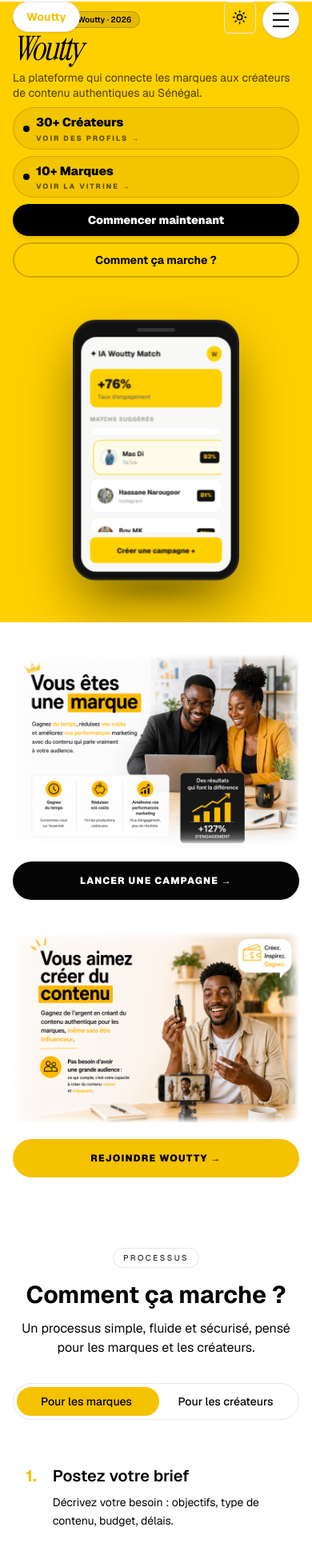
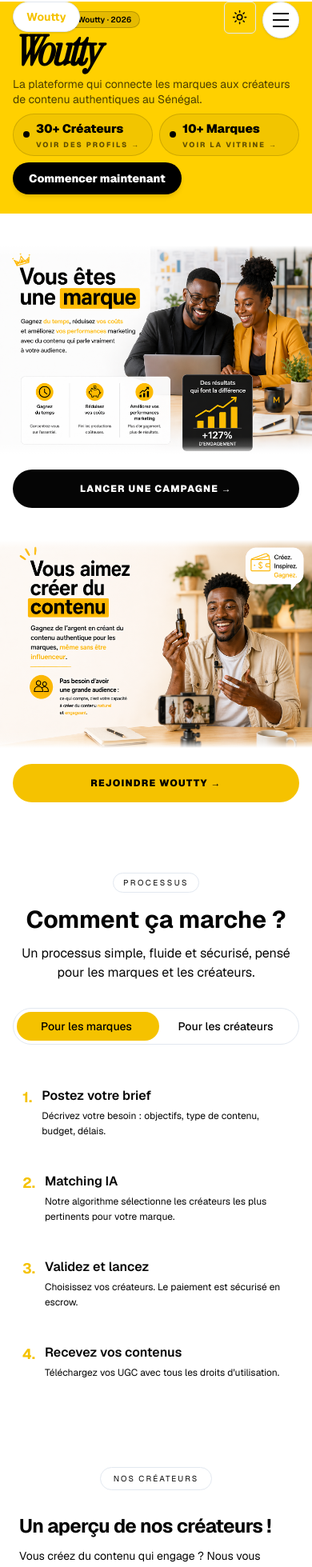
Before and after one commit to boostertalent/woutty-front, a Next.js app: page / in a window 390 px wide. Shown: the part 14-1973 px from the top of the page at 80% size. Built offline with nearby package versions, Linux system fonts and the light colour scheme.

Commit message:
modification de Falissou v3

```diff
--- a/src/app/auth/register-partner/page.tsx
+++ b/src/app/auth/register-partner/page.tsx
@@ -6,11 +6,11 @@
 
 export default function RegisterPartnerPage() {
   return (
-    <div className="min-h-screen bg-white flex flex-col items-center justify-center p-6">
+    <div className="min-h-screen bg-white flex flex-col items-center justify-center max-md:pt-16 p-6">
 
       <Link
         href="/auth"
-        className="fixed top-8 left-8 z-20 flex items-center gap-2 bg-black text-white px-4 py-2 rounded-full font-bold hover:bg-gray-800 transition-colors shadow-md"
+        className="fixed top-3 left-3 z-50 flex items-center gap-2 bg-black/90 text-white px-4 py-2 rounded-full font-bold hover:bg-black transition-colors shadow-md"
       >
         <ChevronLeft size={20} /> Retour
       </Link>
--- a/src/components/BrandBenefits.tsx
+++ b/src/components/BrandBenefits.tsx
@@ -83,7 +83,7 @@
           whileInView={{ opacity: 1, y: 0 }}
           viewport={{ once: true }}
           transition={{ duration: 0.8 }}
-          className="text-4xl md:text-5xl font-bold mb-6 leading-[1.1] tracking-tight"
+          className="max-md:text-left max-md:text-2xl text-4xl md:text-5xl font-bold max-md:mb-3 mb-6 leading-[1.1] tracking-tight"
         >
           Boostez votre visibilité avec les talents qui résonnent avec votre audience
         </motion.h2>
@@ -93,7 +93,7 @@
           whileInView={{ opacity: 1 }}
           viewport={{ once: true }}
           transition={{ delay: 0.3, duration: 0.8 }}
-          className="text-muted-foreground mb-16 max-w-2xl mx-auto text-lg leading-relaxed"
+          className="text-muted-foreground max-md:text-left max-md:text-sm text-lg leading-relaxed max-md:mb-8 mb-16 max-w-2xl mx-auto max-md:mx-0"
         >
           Que vous lanciez un produit, renforciez votre notoriété ou engagiez une communauté, nous créons des campagnes sur-mesure.
         </motion.p>
--- a/src/components/CreatorBenefits.tsx
+++ b/src/components/CreatorBenefits.tsx
@@ -19,11 +19,11 @@
           Nos Créateurs
         </motion.span>
 
-        <h2 className="text-4xl md:text-5xl font-bold mb-6 max-w-2xl mx-auto leading-[1.1] tracking-tight">
-          Votre créativité mérite d'être rémunérée
+        <h2 className="max-md:text-left max-md:text-2xl text-4xl md:text-5xl font-bold max-md:mb-3 mb-6 max-w-2xl mx-auto leading-[1.1] tracking-tight max-md:mx-0">
+          Un aperçu de nos créateurs !
         </h2>
 
-        <p className="text-muted-foreground mb-16 max-w-3xl mx-auto text-lg leading-relaxed">
+        <p className="text-muted-foreground max-md:text-left max-md:text-sm text-lg leading-relaxed max-md:mb-8 mb-16 max-w-3xl mx-auto max-md:mx-0">
           Vous créez du contenu qui engage ? Nous vous accompagnons pour décrocher les meilleurs contrats et faire grandir votre communauté.
         </p>
 
--- a/src/components/Hero.tsx
+++ b/src/components/Hero.tsx
@@ -390,7 +390,7 @@
             animate={{ opacity: 1, y: 0 }}
             transition={{ delay: 0.1 }}
             style={{ fontFamily: "'Instrument Serif', 'Georgia', serif" }}
-            className="text-[42px] max-md:leading-[0.88] sm:text-[84px] md:text-[120px] font-normal italic leading-[0.9] sm:leading-[0.82] tracking-tighter text-black"
+            className="text-[52px] max-md:leading-[0.86] sm:text-[84px] md:text-[120px] font-black italic leading-[0.9] sm:leading-[0.82] tracking-tighter text-black"
           >
             Woutty
           </motion.h1>
@@ -401,7 +401,7 @@
             initial={{ opacity: 0, y: 20 }}
             animate={{ opacity: 1, y: 0 }}
             transition={{ delay: 0.25 }}
-            className="flex flex-col sm:flex-row max-md:gap-2 gap-3 sm:gap-6 w-full"
+            className="flex flex-row max-md:gap-2 gap-3 sm:gap-6 w-full"
           >
             <button
               type="button"
@@ -415,7 +415,7 @@
                 if (!isCreatorsOpen) scheduleCloseCreators();
               }}
               onClick={() => setIsCreatorsOpen((v) => !v)}
-              className="text-left group relative w-full sm:w-auto"
+              className="text-left group relative w-1/2 sm:w-auto"
               aria-haspopup="dialog"
               aria-expanded={isCreatorsOpen}
             >
@@ -452,7 +452,7 @@
                 if (!isBrandsOpen) scheduleCloseBrands();
               }}
               onClick={() => setIsBrandsOpen((v) => !v)}
-              className="text-left group relative w-full sm:w-auto"
+              className="text-left group relative w-1/2 sm:w-auto"
               aria-haspopup="dialog"
               aria-expanded={isBrandsOpen}
             >
@@ -486,9 +486,6 @@
           <motion.div initial={{ opacity: 0, y: 20 }} animate={{ opacity: 1, y: 0 }} transition={{ delay: 0.3 }} className="flex flex-wrap max-md:gap-2 gap-3">
             <Link href="/auth" className="w-full sm:w-auto text-center bg-black text-white px-5 max-md:py-2.5 py-3 rounded-full font-black text-sm hover:bg-gray-900 transition-colors shadow-md">
               Commencer maintenant
-            </Link>
-            <Link href="#process" className="w-full sm:w-auto text-center border-2 border-black/20 text-black px-5 max-md:py-2.5 py-3 rounded-full font-bold text-sm hover:bg-black/5 transition-colors">
-              Comment ça marche ?
             </Link>
           </motion.div>
         </div>
@@ -620,7 +617,9 @@
             </AnimatePresence>
           </div>
 
-          <AppPhone />
+          <div className="hidden md:block">
+            <AppPhone />
+          </div>
         </motion.div>
       </div>
 
@@ -849,14 +848,20 @@
   );
 }
 
-function InvitationImageFrame({ children }: { children: React.ReactNode }) {
+function InvitationImageFrame({
+  children,
+  className = "",
+}: {
+  children: React.ReactNode;
+  className?: string;
+}) {
   return (
-    <div className="relative w-full overflow-hidden bg-background">
+    <div className={["relative w-full overflow-hidden bg-background", className].filter(Boolean).join(" ")}>
       {children}
       {/* Fusion très légère sur les bords — zone étroite pour ne pas voiler le texte des visuels */}
       <div
         aria-hidden
-        className="pointer-events-none absolute inset-0 z-[1] bg-[linear-gradient(to_right,var(--background)_0%,color-mix(in_srgb,var(--background)_22%,transparent)_4%,transparent_9%,transparent_91%,color-mix(in_srgb,var(--background)_22%,transparent)_96%,var(--background)_100%)]"
+        className="pointer-events-none absolute inset-0 z-[1] hidden sm:block bg-[linear-gradient(to_right,var(--background)_0%,color-mix(in_srgb,var(--background)_22%,transparent)_4%,transparent_9%,transparent_91%,color-mix(in_srgb,var(--background)_22%,transparent)_96%,var(--background)_100%)]"
       />
       <div
         aria-hidden
@@ -864,7 +869,7 @@
       />
       <div
         aria-hidden
-        className="pointer-events-none absolute inset-0 z-[3] shadow-[inset_0_0_20px_14px_var(--background)] opacity-[0.18] sm:shadow-[inset_0_0_28px_18px_var(--background)] sm:opacity-[0.22]"
+        className="pointer-events-none absolute inset-0 z-[3] hidden sm:block shadow-[inset_0_0_20px_14px_var(--background)] opacity-[0.18] sm:shadow-[inset_0_0_28px_18px_var(--background)] sm:opacity-[0.22]"
       />
     </div>
   );
@@ -880,7 +885,7 @@
           animate={{ opacity: 1, y: 0 }}
           className="flex w-full flex-col gap-5"
         >
-          <InvitationImageFrame>
+          <InvitationImageFrame className="max-md:relative max-md:left-1/2 max-md:right-1/2 max-md:w-screen max-md:-mx-[50vw]">
             <Image
               src="/imgaes-invitation/invitation_marque2.png"
               alt="Woutty — invitation aux marques"
@@ -908,7 +913,7 @@
           transition={{ delay: 0.06 }}
           className="flex w-full flex-col gap-5"
         >
-          <InvitationImageFrame>
+          <InvitationImageFrame className="max-md:relative max-md:left-1/2 max-md:right-1/2 max-md:w-screen max-md:-mx-[50vw]">
             <Image
               src="/imgaes-invitation/invitation_createur1.png"
               alt="Woutty — invitation aux créateurs de contenu"
--- a/src/components/Process.tsx
+++ b/src/components/Process.tsx
@@ -83,7 +83,7 @@
               animate={{ opacity: 1, y: 0 }}
               exit={{ opacity: 0, y: -20 }}
               transition={{ duration: 0.4 }}
-              className="grid grid-cols-1 md:grid-cols-2 gap-x-16 gap-y-8"
+              className="grid grid-cols-1 md:grid-cols-2 max-md:gap-x-8 gap-x-16 max-md:gap-y-4 gap-y-8"
             >
               {currentSteps.map((step, i) => (
                 <motion.div
@@ -92,12 +92,12 @@
                   animate={{ opacity: 1, y: 0 }}
                   transition={{ delay: i * 0.08 }}
                   whileHover={{ y: -4 }}
-                  className="flex gap-5 p-4 rounded-2xl hover:bg-muted/50 transition"
+                  className="flex max-md:gap-3 gap-5 max-md:p-3 p-4 rounded-2xl hover:bg-muted/50 transition"
                 >
-                  <span className="text-xl font-bold text-booster-yellow shrink-0">{step.id}.</span>
+                  <span className="max-md:text-lg text-xl font-bold text-booster-yellow shrink-0">{step.id}.</span>
                   <div>
-                    <h3 className="text-xl font-semibold mb-2">{step.title}</h3>
-                    <p className="text-muted-foreground text-sm leading-relaxed max-w-sm">{step.desc}</p>
+                    <h3 className="max-md:text-base text-xl font-semibold max-md:mb-1 mb-2">{step.title}</h3>
+                    <p className="text-muted-foreground max-md:text-xs text-sm leading-relaxed max-w-sm">{step.desc}</p>
                   </div>
                 </motion.div>
               ))}
```
Also changed, not shown: src/app/auth/page.tsx (+5 -5 lines), src/app/brands/auth/formulaire/etape1/page.tsx (+8 -9 lines), src/app/creators/auth/formulaire/etape1/page.tsx (+6 -3 lines), src/components/Footer.tsx (+9 -6 lines), src/components/PartnershipBenefits.tsx (+4 -4 lines).
